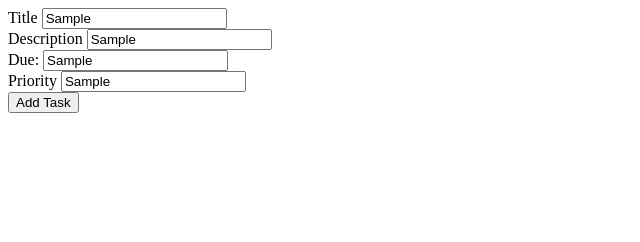
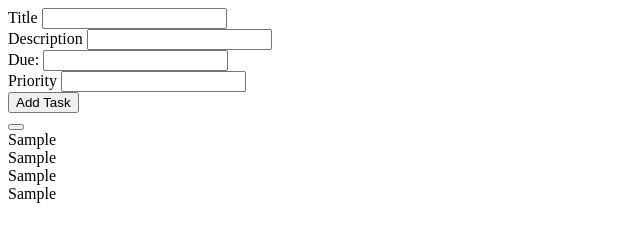
Before and after one commit to carloze11/todo-list, a plain HTML site: page index.html in a window 1280 px wide. Both pictures are taken after typing "Sample", "Sample", "Sample", "Sample" into the empty fields and a click on the button "Add Task". Shown: the whole page, without its empty margins (0-640 px from the left). Drawn offline with Linux system fonts and the light colour scheme.

Commit message:
Display tasks

```diff
--- a/index.html
+++ b/index.html
@@ -8,7 +8,7 @@
     <title>Todo List</title>
 </head>
 <body>
-    <form>
+    <form id="fillTask">
         <div>
             <label for="title">Title</label>
             <input id="title">
@@ -28,5 +28,6 @@
         <button type="button">Add Task</button>
     </form>
 
+    <div class="taskContainer"></div>
 </body>
 </html>
--- a/main.js
+++ b/main.js
@@ -1,7 +1,7 @@
 // Create todo factory function
 const createTask = (title, description, dueDate, priority) => {
     const printIt = () => console.log(`Title: ${title} \nDescription: ${description} \nDue: ${dueDate} \nPriority: ${priority}`)
-    return {title, description, dueDate, priority, printIt}
+    return {title, description, dueDate, priority}
 }
 
 let title = document.getElementById('title');
@@ -9,13 +9,36 @@ let description = document.getElementById('description');
 let dueDate = document.getElementById('dueDate');
 let priority = document.getElementById('priority');
 
-
+// Add tasks to list
 let tasks = [];
 const btn = document.querySelector('button');
 btn.addEventListener('click', () => {
-    title = title.value || '';
-    description = description.value || '';
-    dueDate = dueDate.value || '';
-    priority = priority.value || '';
-    tasks.push(createTask(title, description, dueDate, priority));
+    let taskTitle = title.value || '';
+    let taskDescription = description.value || '';
+    let taskDueDate = dueDate.value || '';
+    let taskPriority = priority.value || '';
+    tasks.push(createTask(taskTitle, taskDescription, taskDueDate, taskPriority));
+    displayTasks();
+    document.getElementById("fillTask").reset();
 })
+
+
+// Display tasks
+const taskContainer = document.querySelector('.taskContainer');
+let div = document.createElement('div');
+
+const displayTasks = () => {
+    tasks.forEach( task => {
+    const taskCard = div.cloneNode();
+    const taskCompleteBtn = document.createElement('button');
+    taskCard.appendChild(taskCompleteBtn)
+    taskContainer.appendChild(taskCard);
+    for (const prop in task){
+        let newDiv = div.cloneNode()
+        taskCard.appendChild(newDiv)
+        newDiv.textContent = task[prop]
+    }
+})
+}
+
+// Mark tasks as completed
```
